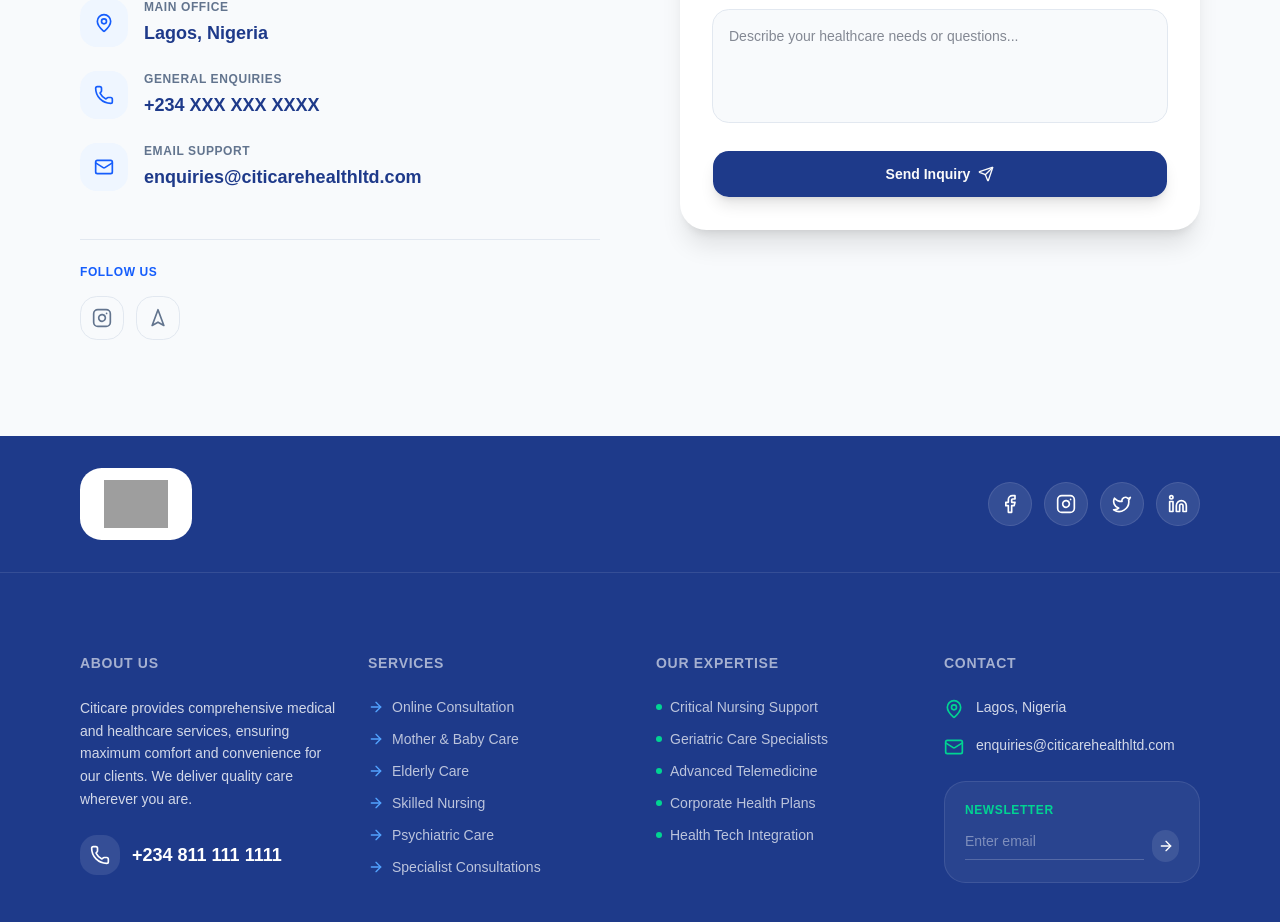
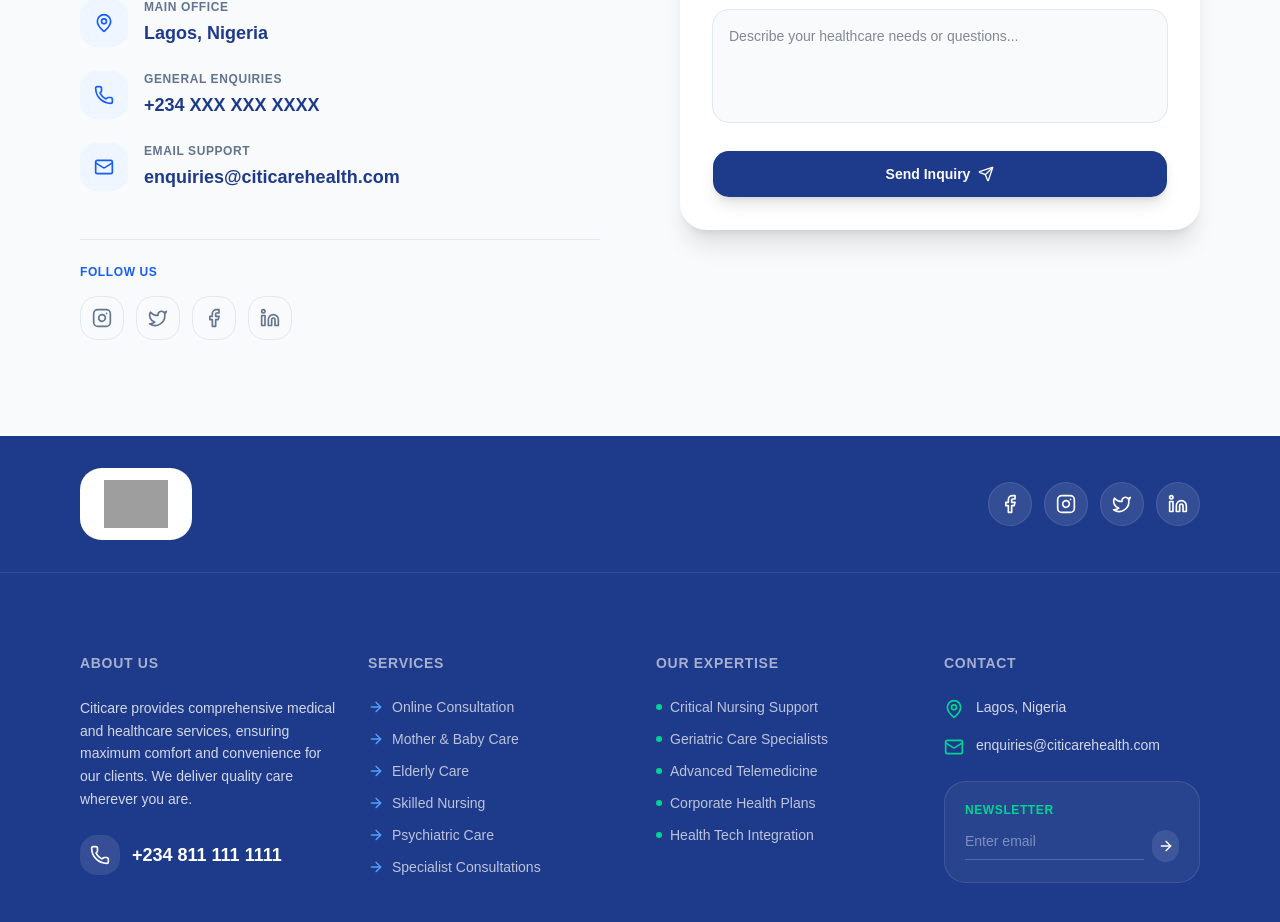
Before and after one commit to Mirafad19/Citicare-real, a React (Vite) app: page /contact in a window 1280 px wide. Shown: the part 568-1490 px from the top of the page. Built offline with nearby package versions, Linux system fonts and the light colour scheme; no server answers; the database is empty; grey boxes are pictures that could not be loaded; a web font is replaced by a local one.

Commit message:
refactor: update contact details and social media
Update the support email address across the application, add missing social media icons to the contact page, and adjust specialist care statistics and layout components.

```diff
--- a/src/components/layout/Footer.tsx
+++ b/src/components/layout/Footer.tsx
@@ -113,7 +113,7 @@
               </div>
               <div className="flex gap-3 items-start">
                 <Mail className="h-5 w-5 text-emerald-400 shrink-0 mt-0.5" />
-                <p className="text-white/80 text-sm break-all">enquiries@citicarehealthltd.com</p>
+                <p className="text-white/80 text-sm break-all">enquiries@citicarehealth.com</p>
               </div>
             </div>
 
--- a/src/pages/Contact.tsx
+++ b/src/pages/Contact.tsx
@@ -3,7 +3,7 @@
 import { Button } from '@/components/ui/button';
 import { Input } from '@/components/ui/input';
 import { Label } from '@/components/ui/label';
-import { Mail, Phone, MapPin, Send, Instagram, Navigation2, Loader2, CheckCircle } from 'lucide-react';
+import { Mail, Phone, MapPin, Send, Instagram, Twitter, Facebook, Linkedin, Loader2, CheckCircle } from 'lucide-react';
 import { db } from '@/lib/firebase';
 import { collection, addDoc, serverTimestamp } from 'firebase/firestore';
 
@@ -92,7 +92,7 @@
                 {[
                   { icon: MapPin, label: "Main Office", value: "Lagos, Nigeria" },
                   { icon: Phone, label: "General Enquiries", value: "+234 XXX XXX XXXX" },
-                  { icon: Mail, label: "Email Support", value: "enquiries@citicarehealthltd.com" }
+                  { icon: Mail, label: "Email Support", value: "enquiries@citicarehealth.com" }
                 ].map((item, i) => (
                   <div key={i} className="flex items-start gap-4 group">
                     <div className="h-12 w-12 rounded-xl bg-blue-50 flex items-center justify-center text-blue-600 group-hover:bg-[#1e3a8a] group-hover:text-white transition-colors shrink-0">
@@ -109,7 +109,7 @@
               <div className="pt-6 border-t border-slate-200 space-y-4">
                 <h4 className="text-xs font-semibold text-blue-600 uppercase tracking-wider">Follow Us</h4>
                 <div className="flex gap-3">
-                  {[Instagram, Navigation2].map((Icon, i) => (
+                  {[Instagram, Twitter, Facebook, Linkedin].map((Icon, i) => (
                     <a
                       key={i}
                       href="#"
--- a/src/pages/FAQ.tsx
+++ b/src/pages/FAQ.tsx
@@ -69,7 +69,7 @@
             <div className="flex flex-col sm:flex-row justify-center gap-4 text-sm">
               <div className="flex items-center justify-center gap-2">
                 <Mail className="h-4 w-4 text-blue-300" />
-                <span>enquiries@citicarehealthltd.com</span>
+                <span>enquiries@citicarehealth.com</span>
               </div>
               <div className="flex items-center justify-center gap-2">
                 <Phone className="h-4 w-4 text-blue-300" />
--- a/src/pages/Home.tsx
+++ b/src/pages/Home.tsx
@@ -508,7 +508,7 @@
                 <div className="flex flex-col sm:flex-row items-center justify-between gap-4">
                   <div className="text-center sm:text-left">
                     <div className="font-bold text-[#1e3a8a] text-lg">General Inquiries</div>
-                    <div className="text-blue-600 text-sm">enquiries@citicarehealthltd.com</div>
+                    <div className="text-blue-600 text-sm">enquiries@citicarehealth.com</div>
                   </div>
                   <div className="h-12 w-12 bg-[#1e3a8a] rounded-xl flex items-center justify-center text-white">
                     <Phone className="h-5 w-5" />
--- a/src/pages/HomeHealthcare.tsx
+++ b/src/pages/HomeHealthcare.tsx
@@ -100,11 +100,11 @@
             </div>
 
             <div className="relative">
-              <div className="bg-white p-3 rounded-2xl lg:rounded-3xl shadow-xl">
+              <div className="rounded-2xl lg:rounded-3xl overflow-hidden shadow-xl">
                 <img
                   src="https://images.unsplash.com/photo-1576765608535-5f04d1e3f289?auto=format&fit=crop&q=80&w=1000"
                   alt="Quality care"
-                  className="rounded-xl lg:rounded-2xl w-full object-cover h-[300px] lg:h-[500px]"
+                  className="w-full object-cover h-[300px] lg:h-[500px]"
                 />
               </div>
 
--- a/src/pages/SpecialistCare.tsx
+++ b/src/pages/SpecialistCare.tsx
@@ -155,8 +155,8 @@
               </div>
               <div className="grid grid-cols-2 gap-4">
                 {[
-                  { value: "50+", label: "Specialists" },
-                  { value: "15", label: "Departments" },
+                  { value: "25+", label: "Specialists" },
+                  { value: "10", label: "Departments" },
                   { value: "99%", label: "Success Rate" },
                   { value: "24/7", label: "Support" }
                 ].map((stat, i) => (
```
